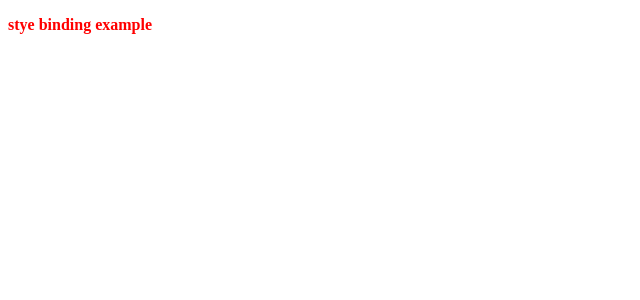
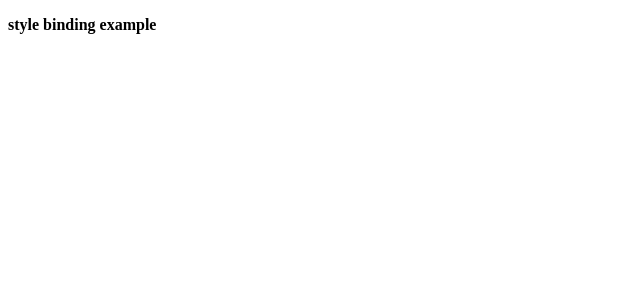
Before and after one commit to IceDragoon064/HW11_Angular_Styling, an Angular app in the folder myapp/: page / in a window 1280 px wide. Shown: the top 300 px of the page, without its empty margins (0-640 px from the left). Built offline with nearby package versions, Linux system fonts and the light colour scheme.

Commit message:
Example 5

```diff
--- a/myapp/src/app/app.component.ts
+++ b/myapp/src/app/app.component.ts
@@ -1,12 +1,10 @@
 import { Component } from '@angular/core';
+
 @Component({
   selector: 'app-root',
-  template: `<p [ngStyle]="myStyles">stye binding example</p>`,
+  template: `<p [style.font-weight]="myWeight">style binding example</p>`,
 })
 
 export class AppComponent {
-  myStyles = {
-    'color':'red',
-    'font-weight':'bold'
-  }
+  myWeight = "bold";
 }
```
